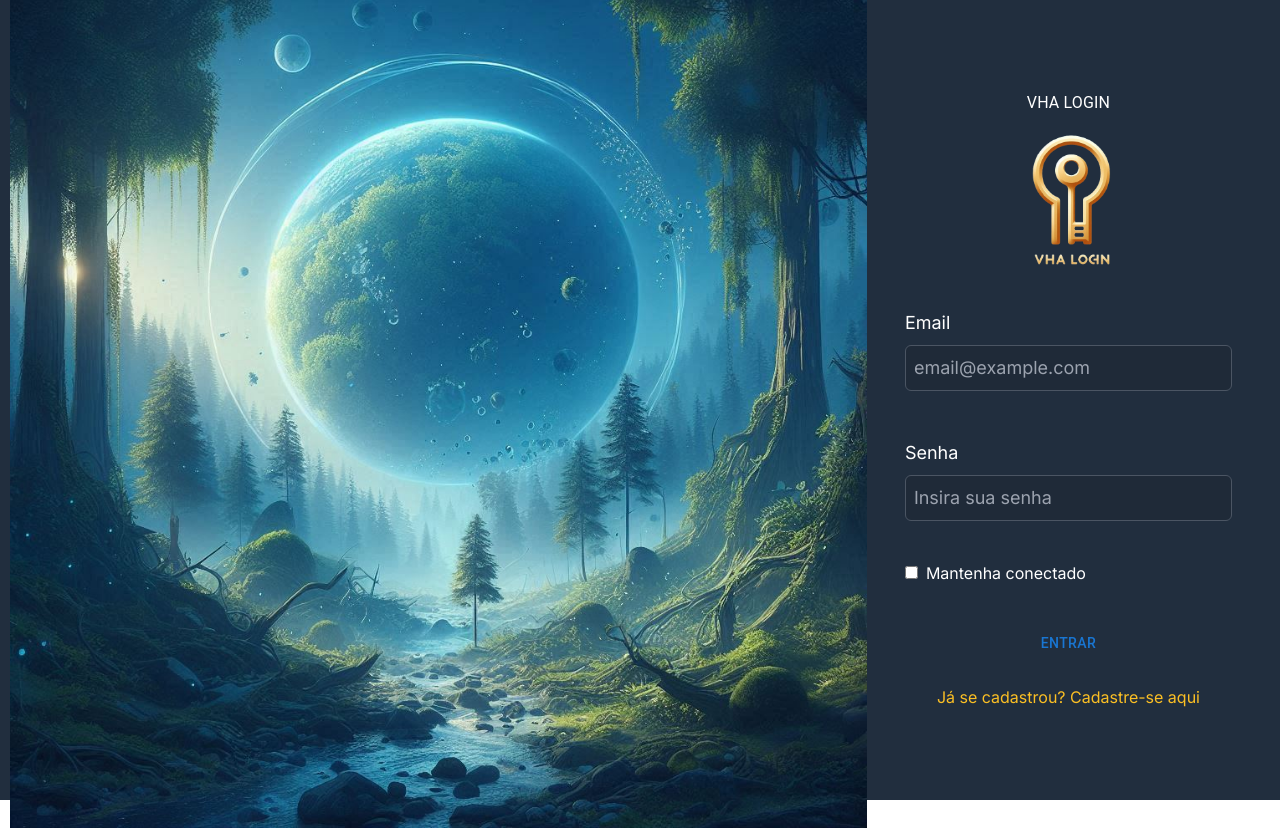
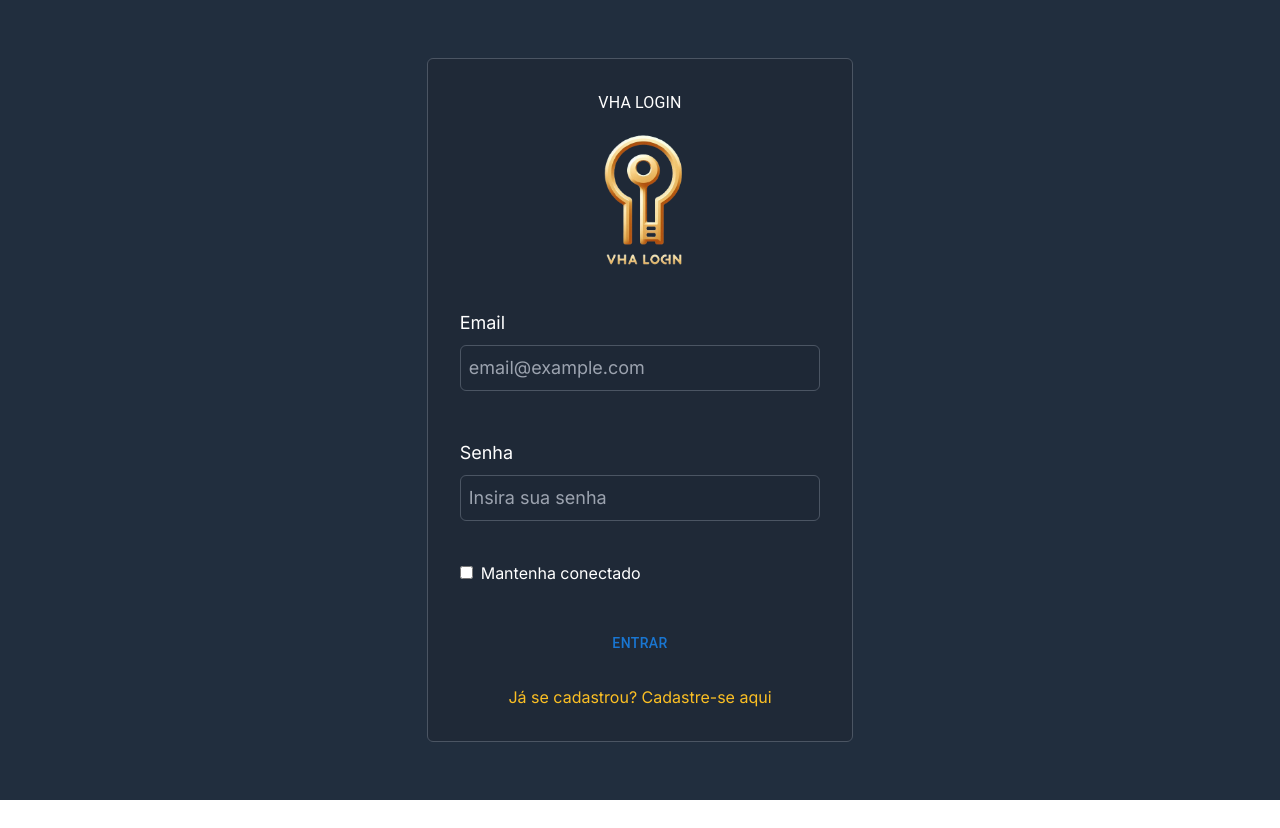
Before and after one commit to Felipegithubf/Tela-Login, a Next.js app: page / in a window 1280 px wide. After the commit the page ends 800 px from the top, so only its background shows below. Built offline with nearby package versions, Linux system fonts and the light colour scheme.

Commit message:
mudança

```diff
--- a/src/app/page.tsx
+++ b/src/app/page.tsx
@@ -1,6 +1,6 @@
 'use client';
 import { useState, useEffect } from 'react';
-import Imagem1 from '@/components/Imagem1';
+
 import Image8 from '@/components/Image';
 import { Button, Typography } from "@mui/material";
 
@@ -51,11 +51,13 @@ const Login = () => {
       setError('Email ou senha incorretos. Por favor, tente novamente ou cadastre-se.');
     }
   };
-   // vai ser a parte do banco de dados//
+
   // Função para verificar se o usuário está cadastrado
   const checkUserRegistration = async (email :any, password : any) => {
     // Aqui você deve implementar a lógica para verificar se o usuário está cadastrado no seu sistema
+
     // Por exemplo, você pode fazer uma requisição para o seu backend para verificar no banco de dados
+
     // Esta é apenas uma simulação
     return new Promise((resolve) => {
       // Simulação: usuário está cadastrado se o email for 'user@example.com'
@@ -66,8 +68,8 @@ const Login = () => {
 
   return (
     <div className="w-screen h-screen flex flex-col justify-center items-center sm:flex-row" style={{ backgroundColor: "#212E3E" }}>
-      <Imagem1 />
-      <div className="w-full sm:w-3/4 md:w-1/3 lg:w-1/3 p-8 m-4 flex flex-col">
+
+      <div className="w-full sm:w-3/4 md:w-1/3 lg:w-1/3 p-8 m-4 flex flex-col bg-gray-800 rounded-md border border-gray-600">
         <Typography className="text-3xl font-bold text-center text-white mb-2">VHA LOGIN</Typography>
         <form onSubmit={handleSubmit} className="flex flex-col flex-grow">
           <Image8 />
@@ -85,7 +87,7 @@ const Login = () => {
           </div>
           {error && <p className="text-black-300">{error}</p>}
           <div className="my-6 flex-grow">
-            <Button type="submit" className="w-full p-2 rounded-md text-lg font-bold border-none text-white bg-yellow-600">Entrar</Button>
+            <Button type="submit" className="w-full p-2 rounded-md text-lg font-bold border-none text-white bg-yellow-600" >Entrar</Button>
           </div>
         </form>
 
```
